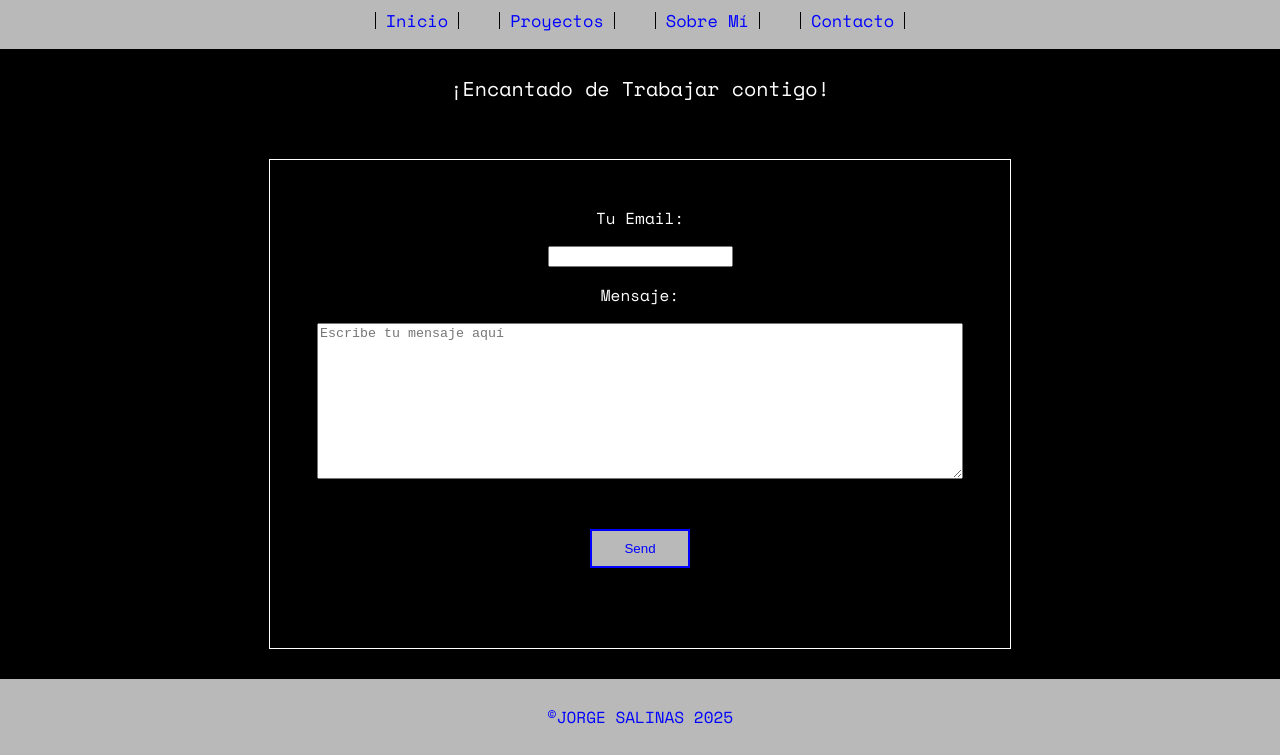
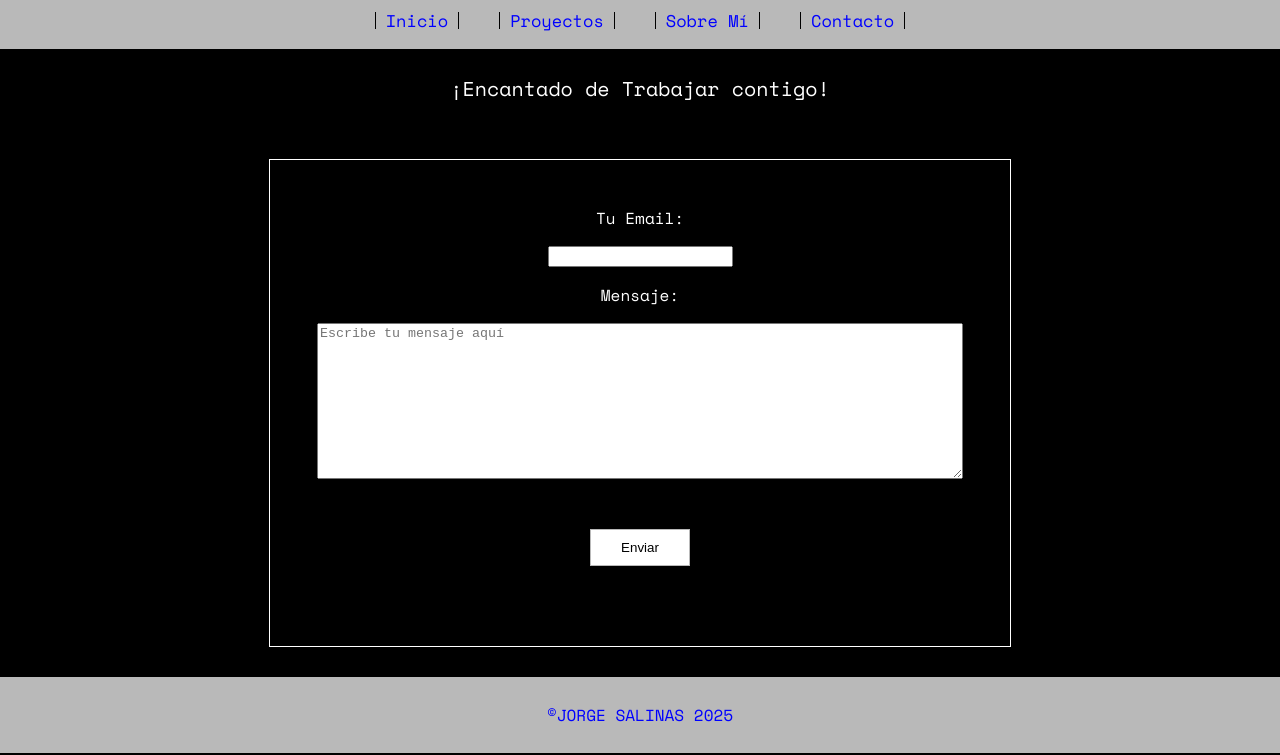
Before and after one commit to jorsalinasdev/Portafilio_v2, a plain HTML site: page contacto.html in a window 1280 px wide. Shown: the part 79-834 px from the top of the page. Drawn offline with nearby package versions, Linux system fonts and the light colour scheme.

Commit message:
se agregaron correcciones ortograficas

```diff
--- a/assets/styles/contacto-style.css
+++ b/assets/styles/contacto-style.css
@@ -144,9 +144,10 @@ button{
     margin: 3rem auto;
     width: 10rem;
     padding: 1rem;
-    background-color: var(--color-secundario);
-    color: #0000ff;
-    border: 0.2rem solid var(--color-texto-navbar);
+    background-color: var(--color-texto);
+    border: 0.01rem solid var(--color-secundario);
+    color: var();
+    cursor: pointer;
 }
 button:active{
     background-color: #ffc400;
--- a/contacto.html
+++ b/contacto.html
@@ -33,7 +33,7 @@
                 <label for="message">Mensaje:</label>
                 <textarea name="message" id="message" rows="10" cols="30" placeholder="Escribe tu mensaje aquí"></textarea>
                 <!-- your other form fields go here -->
-                <button type="submit">Send</button>
+                <button type="submit">Enviar</button>
             </form>
         </section>
     </main>
```
Also changed, not shown: assets/js/scripts.js (added).
